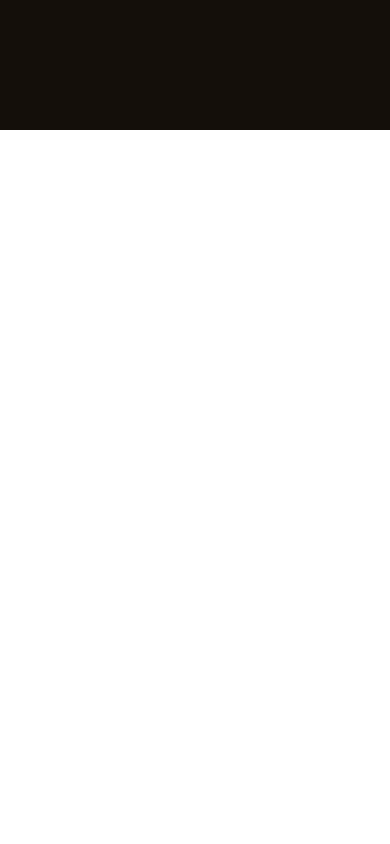
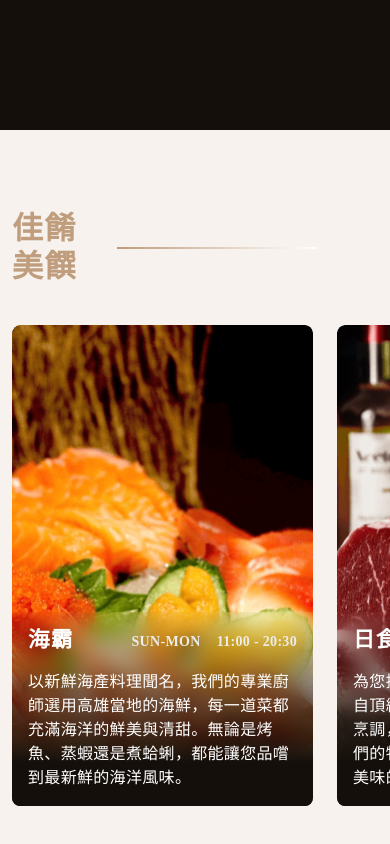
Before and after one commit to hexschool/course-nuxt-layout, a Vue app: page / in a window 390 px wide. Shown: the part 4197-5041 px from the top of the page. Before the commit the page ends 4327 px from the top, so only its background shows below. Built offline with nearby package versions, Linux system fonts and the light colour scheme; some icons are missing.

Commit message:
feat: 🎸 add delicacy section to home page

```diff
--- a/src/views/HomeView.vue
+++ b/src/views/HomeView.vue
@@ -217,6 +217,181 @@ import { Icon } from '@iconify/vue';
               class="m-4"
               style="font-size: 1.5rem;"
             />
+          </div>
+        </div>
+      </div>
+    </section>
+
+    <section class="delicacy position-relative py-20 py-md-30 bg-primary-10">
+      <div class="container">
+        <div class="d-flex align-items-center gap-10 mb-10 mb-md-20">
+          <h2 class="mb-0 fs-1 fw-bold text-primary-100">
+            佳餚
+            <div>
+              美饌
+            </div>
+          </h2>
+          <div class="deco-line" />
+        </div>
+        <div class="row flex-nowrap overflow-x-auto">
+          <div class="col-10 col-md-6 col-xl-4">
+            <div
+              class="card position-relative border-0 rounded-3"
+            >
+              <picture>
+                <source
+                  srcset="@/assets/images/home-food-1.png"
+                  media="(min-width: 576px)"
+                >
+                <img
+                  class="w-100 rounded-3"
+                  src="@/assets/images/home-food-sm-1.png"
+                  alt="海霸"
+                >
+              </picture>
+              <div class="card-body position-absolute bottom-0 p-4 p-md-6 rounded-bottom-3  text-neutral-0">
+                <div class="d-flex justify-content-between align-items-center mb-4 mb-md-6">
+                  <h5 class="card-title mb-0 fw-bold">
+                    海霸
+                  </h5>
+                  <div class="d-flex justify-content-between gap-4 text-neutral-40">
+                    <span class="fw-bold">SUN-MON</span>
+                    <span class="fw-bold">11:00 - 20:30</span>
+                  </div>
+                </div>
+                <p class="card-text fw-medium">
+                  以新鮮海產料理聞名，我們的專業廚師選用高雄當地的海鮮，每一道菜都充滿海洋的鮮美與清甜。無論是烤魚、蒸蝦還是煮蛤蜊，都能讓您品嚐到最新鮮的海洋風味。
+                </p>
+              </div>
+            </div>
+          </div>
+
+          <div class="col-10 col-md-6 col-xl-4">
+            <div
+              class="card position-relative border-0 rounded-3"
+            >
+              <picture>
+                <source
+                  srcset="@/assets/images/home-food-2.png"
+                  media="(min-width: 576px)"
+                >
+                <img
+                  class="w-100 rounded-3"
+                  src="@/assets/images/home-food-sm-2.png"
+                  alt="日食"
+                >
+              </picture>
+              <div class="card-body position-absolute bottom-0 p-4 p-md-6 rounded-bottom-3  text-neutral-0">
+                <div class="d-flex justify-content-between align-items-center mb-4 mb-md-6">
+                  <h5 class="card-title mb-0 fw-bold">
+                    日食
+                  </h5>
+                  <div class="d-flex justify-content-between gap-4 text-neutral-40">
+                    <span class="fw-bold">SUN-MON</span>
+                    <span class="fw-bold">17:00 - 22:00</span>
+                  </div>
+                </div>
+                <p class="card-text fw-medium">
+                  為您提供優質的牛排，每一塊肉都來自頂級的牛肉，經過專業廚師的巧手烹調，口感豐滿、風味絕佳。搭配我們的特製醬料，讓您的味蕾享受一場美味的盛宴。
+                </p>
+              </div>
+            </div>
+          </div>
+
+          <div class="col-10 col-md-6 col-xl-4">
+            <div
+              class="card position-relative border-0 rounded-3"
+            >
+              <picture>
+                <source
+                  srcset="@/assets/images/home-food-3.png"
+                  media="(min-width: 576px)"
+                >
+                <img
+                  class="w-100 rounded-3"
+                  src="@/assets/images/home-food-sm-3.png"
+                  alt="山臻"
+                >
+              </picture>
+              <div class="card-body position-absolute bottom-0 p-4 p-md-6 rounded-bottom-3  text-neutral-0">
+                <div class="d-flex justify-content-between align-items-center mb-4 mb-md-6">
+                  <h5 class="card-title mb-0 fw-bold">
+                    山臻
+                  </h5>
+                  <div class="d-flex justify-content-between gap-4 text-neutral-40">
+                    <span class="fw-bold">SUN-MON</span>
+                    <span class="fw-bold">11:30 - 20:30</span>
+                  </div>
+                </div>
+                <p class="card-text fw-medium">
+                  帶您進入一次辣味與鮮香兼具的川菜美食之旅。我們的廚師掌握正宗的川菜烹調技巧，從麻辣鍋到口水雞，每一道菜都有其獨特的風味，讓您回味無窮。
+                </p>
+              </div>
+            </div>
+          </div>
+
+          <div class="col-10 col-md-6 col-xl-4">
+            <div
+              class="card position-relative border-0 rounded-3"
+            >
+              <picture>
+                <source
+                  srcset="@/assets/images/home-food-4.png"
+                  media="(min-width: 576px)"
+                >
+                <img
+                  class="w-100 rounded-3"
+                  src="@/assets/images/home-food-sm-4.png"
+                  alt="月永"
+                >
+              </picture>
+              <div class="card-body position-absolute bottom-0 p-4 p-md-6 rounded-bottom-3  text-neutral-0">
+                <div class="d-flex justify-content-between align-items-center mb-4 mb-md-6">
+                  <h5 class="card-title mb-0 fw-bold">
+                    月永
+                  </h5>
+                  <div class="d-flex justify-content-between gap-4 text-neutral-40">
+                    <span class="fw-bold">SUN-MON</span>
+                    <span class="fw-bold">11:00 - 20:00</span>
+                  </div>
+                </div>
+                <p class="card-text fw-medium">
+                  從鮮美的海鮮、經典的牛排，到各國的特色美食，我們都一應俱全。在這裡，您可以品嚐到世界各地的美食，每一道菜都由專業廚師用心製作，讓您在享受美食的同時，也能感受到我們的熱情與用心。
+                </p>
+              </div>
+            </div>
+          </div>
+
+          <div class="col-10 col-md-6 col-xl-4">
+            <div
+              class="card position-relative border-0 rounded-3"
+            >
+              <picture>
+                <source
+                  srcset="@/assets/images/home-food-5.png"
+                  media="(min-width: 576px)"
+                >
+                <img
+                  class="w-100 rounded-3"
+                  src="@/assets/images/home-food-sm-5.png"
+                  alt="天潮"
+                >
+              </picture>
+              <div class="card-body position-absolute bottom-0 p-4 p-md-6 rounded-bottom-3  text-neutral-0">
+                <div class="d-flex justify-content-between align-items-center mb-4 mb-md-6">
+                  <h5 class="card-title mb-0 fw-bold">
+                    天潮
+                  </h5>
+                  <div class="d-flex justify-content-between gap-4 text-neutral-40">
+                    <span class="fw-bold">SUN-MON</span>
+                    <span class="fw-bold">14:00 - 19:30</span>
+                  </div>
+                </div>
+                <p class="card-text fw-medium">
+                  我們提供各種精緻甜點與糕點，無論您喜歡的是巧克力蛋糕、法式馬卡龍，還是台灣傳統的糕點，都能在這裡找到。讓我們的甜點帶您進入一場繽紛的甜蜜旅程。
+                </p>
+              </div>
+            </div>
           </div>
         </div>
       </div>
@@ -541,4 +716,48 @@ section .btn {
 }
 
 
+.delicacy::before {
+  @include media-breakpoint-up(lg) {
+    position: absolute;
+    top: -40px;
+    right: 80px;
+    content: '';
+    width: 200px;
+    height: 200px;
+    background-image: url('../assets/images/deco-dot-group.svg');
+  }
+}
+
+.delicacy::after {
+  @include media-breakpoint-up(xxxl) {
+    position: absolute;
+    top: 55px;
+    left: 40px;
+    content: '';
+    width: 187px;
+    height: 1068px;
+    background-image: url('@/assets/images/deco-line-group-vertical.svg');
+  }
+}
+
+.delicacy .deco-line {
+  width: 200px;
+
+  @include media-breakpoint-up(md) {
+    width: 167px;
+  }
+}
+
+.delicacy .card-body {
+  background-image: linear-gradient(180deg, rgba(0, 0, 0, 0) 0%, #140F0A 77.6%);
+  backdrop-filter: blur(10px);
+}
+
+.delicacy span {
+  @include media-breakpoint-down(md) {
+    font-size: 14px;
+  }
+}
+
+
 </style>
```
Also changed, not shown: src/assets/images/deco-line-group-vertical.svg (added).
